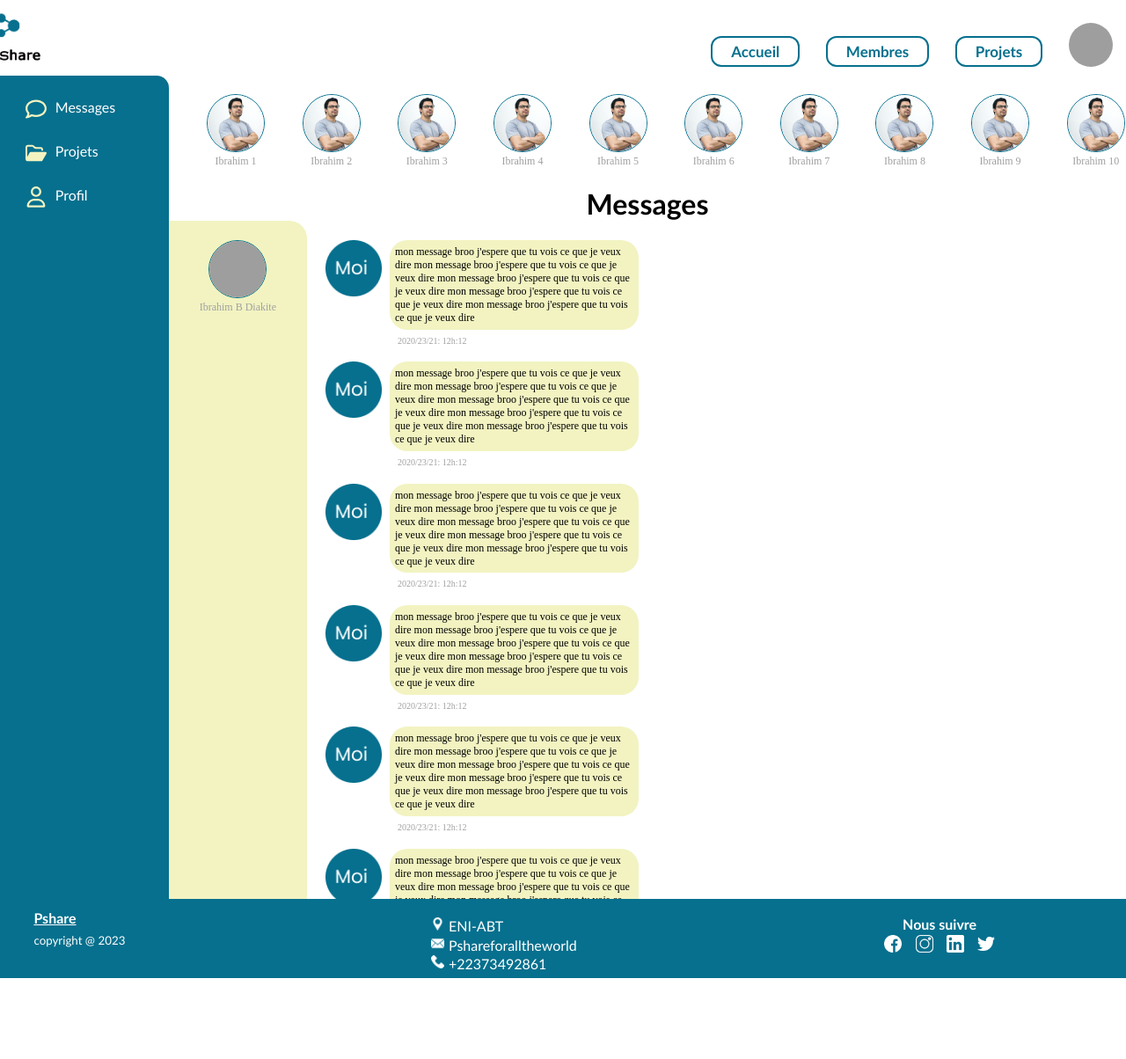
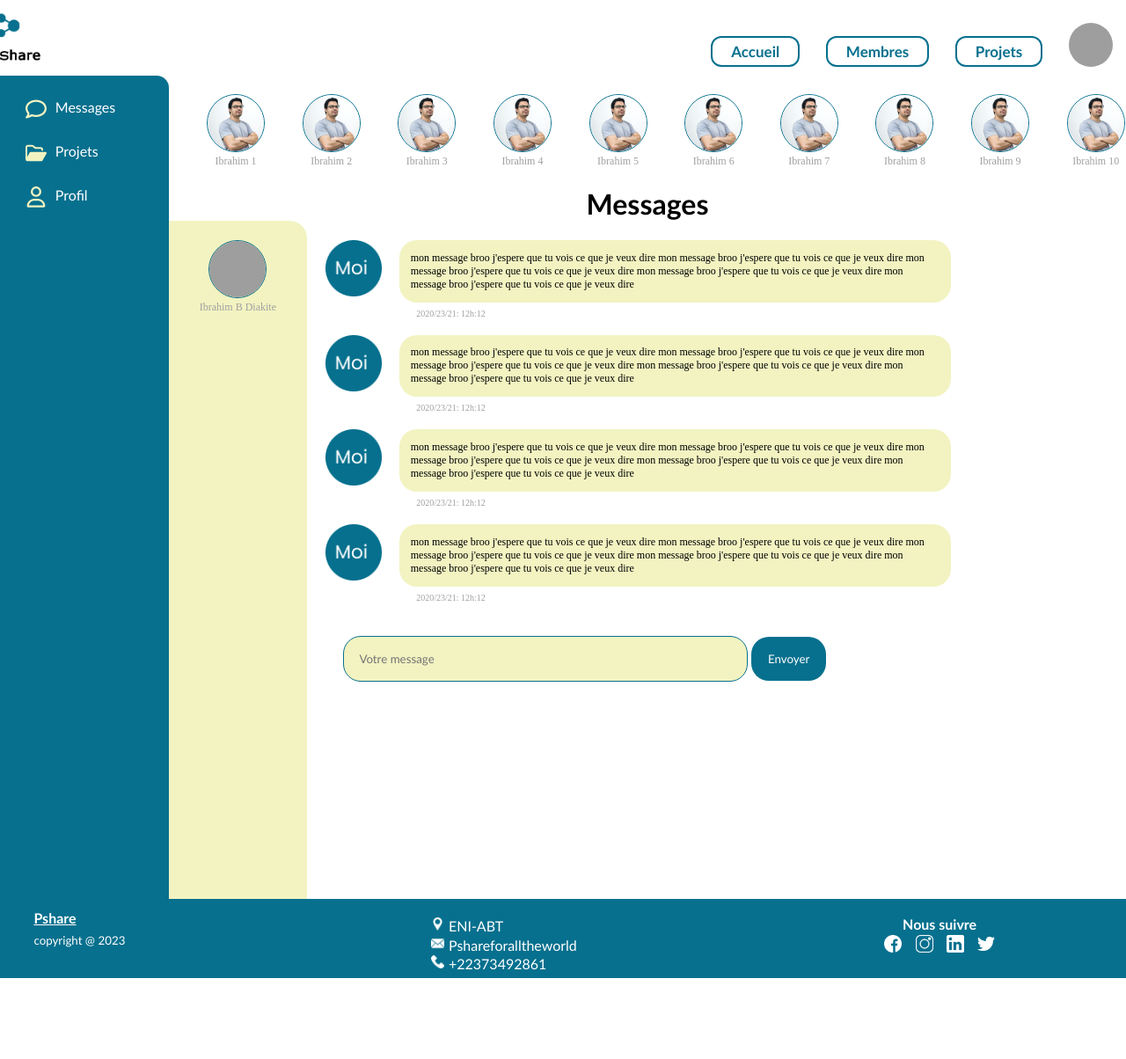
Before and after one commit to blonkon/Pshare, a PHP site: page /profil.html in a window 1280 px wide. Shown: the top 1204 px of the page at 88% size. Run offline with PHP 8.4, Linux system fonts and the light colour scheme; grey boxes are pictures that could not be loaded.

Commit message:
messages

```diff
--- a/profil.css
+++ b/profil.css
@@ -158,6 +158,7 @@ text-align: center;
 .content{
     width: 85%;
     padding: 2%;
+    padding-bottom: 0%;
     overflow-y: auto;
 }
 .content::-webkit-scrollbar{
@@ -170,7 +171,7 @@ text-align: center;
 }
 .messagebox {
     display: flex;
-    width: 40%;
+    width: 80%;
     margin-bottom: 2%;
 }
 .messagebox img{
@@ -192,6 +193,31 @@ text-align: center;
     font-family: "Poppins";
 
 }
+
+.fixed-element {
+    position: sticky;
+    bottom: 0;
+    background-color: white;
+    padding: 20px;
+    z-index: 1;
+  }
+  .fixed-element input[type=text]{
+    border: 1px solid #06708e;
+    outline: none;
+    background-color: #F2F3C1;
+    border-radius: 20px;
+    padding: 2%;
+    width: 50%;
+  }
+  .fixed-element input[type=submit]{
+    outline: none;
+    border: none;
+    border-radius: 20px;
+    background-color: #06708e;
+    padding: 2%;
+    width: 10%;
+    color: #ffff;
+  }
 /* Fin Sidebar */
 
 
--- a/profil.html
+++ b/profil.html
@@ -83,117 +83,7 @@
                             </p>
                             <span>2020/23/21: 12h:12</span>
                         </div>
-                    </div> <div class="messagebox">
-                        <img src="../Pshare/image/moi.png" alt="">
-                        <div>
-                            <p>mon message broo j'espere que tu vois ce que je veux dire
-                                mon message broo j'espere que tu vois ce que je veux dire
-                                mon message broo j'espere que tu vois ce que je veux dire
-                                mon message broo j'espere que tu vois ce que je veux dire
-                                mon message broo j'espere que tu vois ce que je veux dire
-                            </p>
-                            <span>2020/23/21: 12h:12</span>
-                        </div>
-                    </div> <div class="messagebox">
-                        <img src="../Pshare/image/moi.png" alt="">
-                        <div>
-                            <p>mon message broo j'espere que tu vois ce que je veux dire
-                                mon message broo j'espere que tu vois ce que je veux dire
-                                mon message broo j'espere que tu vois ce que je veux dire
-                                mon message broo j'espere que tu vois ce que je veux dire
-                                mon message broo j'espere que tu vois ce que je veux dire
-                            </p>
-                            <span>2020/23/21: 12h:12</span>
-                        </div>
-                    </div> <div class="messagebox">
-                        <img src="../Pshare/image/moi.png" alt="">
-                        <div>
-                            <p>mon message broo j'espere que tu vois ce que je veux dire
-                                mon message broo j'espere que tu vois ce que je veux dire
-                                mon message broo j'espere que tu vois ce que je veux dire
-                                mon message broo j'espere que tu vois ce que je veux dire
-                                mon message broo j'espere que tu vois ce que je veux dire
-                            </p>
-                            <span>2020/23/21: 12h:12</span>
-                        </div>
-                    </div> <div class="messagebox">
-                        <img src="../Pshare/image/moi.png" alt="">
-                        <div>
-                            <p>mon message broo j'espere que tu vois ce que je veux dire
-                                mon message broo j'espere que tu vois ce que je veux dire
-                                mon message broo j'espere que tu vois ce que je veux dire
-                                mon message broo j'espere que tu vois ce que je veux dire
-                                mon message broo j'espere que tu vois ce que je veux dire
-                            </p>
-                            <span>2020/23/21: 12h:12</span>
-                        </div>
-                    </div> <div class="messagebox">
-                        <img src="../Pshare/image/moi.png" alt="">
-                        <div>
-                            <p>mon message broo j'espere que tu vois ce que je veux dire
-                                mon message broo j'espere que tu vois ce que je veux dire
-                                mon message broo j'espere que tu vois ce que je veux dire
-                                mon message broo j'espere que tu vois ce que je veux dire
-                                mon message broo j'espere que tu vois ce que je veux dire
-                            </p>
-                            <span>2020/23/21: 12h:12</span>
-                        </div>
-                    </div> <div class="messagebox">
-                        <img src="../Pshare/image/moi.png" alt="">
-                        <div>
-                            <p>mon message broo j'espere que tu vois ce que je veux dire
-                                mon message broo j'espere que tu vois ce que je veux dire
-                                mon message broo j'espere que tu vois ce que je veux dire
-                                mon message broo j'espere que tu vois ce que je veux dire
-                                mon message broo j'espere que tu vois ce que je veux dire
-                            </p>
-                            <span>2020/23/21: 12h:12</span>
-                        </div>
-                    </div> <div class="messagebox">
-                        <img src="../Pshare/image/moi.png" alt="">
-                        <div>
-                            <p>mon message broo j'espere que tu vois ce que je veux dire
-                                mon message broo j'espere que tu vois ce que je veux dire
-                                mon message broo j'espere que tu vois ce que je veux dire
-                                mon message broo j'espere que tu vois ce que je veux dire
-                                mon message broo j'espere que tu vois ce que je veux dire
-                            </p>
-                            <span>2020/23/21: 12h:12</span>
-                        </div>
-                    </div> <div class="messagebox">
-                        <img src="../Pshare/image/moi.png" alt="">
-                        <div>
-                            <p>mon message broo j'espere que tu vois ce que je veux dire
-                                mon message broo j'espere que tu vois ce que je veux dire
-                                mon message broo j'espere que tu vois ce que je veux dire
-                                mon message broo j'espere que tu vois ce que je veux dire
-                                mon message broo j'espere que tu vois ce que je veux dire
-                            </p>
-                            <span>2020/23/21: 12h:12</span>
-                        </div>
-                    </div> <div class="messagebox">
-                        <img src="../Pshare/image/moi.png" alt="">
-                        <div>
-                            <p>mon message broo j'espere que tu vois ce que je veux dire
-                                mon message broo j'espere que tu vois ce que je veux dire
-                                mon message broo j'espere que tu vois ce que je veux dire
-                                mon message broo j'espere que tu vois ce que je veux dire
-                                mon message broo j'espere que tu vois ce que je veux dire
-                            </p>
-                            <span>2020/23/21: 12h:12</span>
-                        </div>
-                    </div> <div class="messagebox">
-                        <img src="../Pshare/image/moi.png" alt="">
-                        <div>
-                            <p>mon message broo j'espere que tu vois ce que je veux dire
-                                mon message broo j'espere que tu vois ce que je veux dire
-                                mon message broo j'espere que tu vois ce que je veux dire
-                                mon message broo j'espere que tu vois ce que je veux dire
-                                mon message broo j'espere que tu vois ce que je veux dire
-                            </p>
-                            <span>2020/23/21: 12h:12</span>
-                        </div>
-                    </div> <div class="messagebox">
+                    </div>                    <div class="messagebox">
                         <img src="../Pshare/image/moi.png" alt="">
                         <div>
                             <p>mon message broo j'espere que tu vois ce que je veux dire
@@ -205,7 +95,10 @@
                             <span>2020/23/21: 12h:12</span>
                         </div>
                     </div>
-
+                    <div class="fixed-element">
+                        <input type="text" placeholder="Votre message">
+                        <input type="submit" value="Envoyer">
+                      </div>
                 </div>
             </div>
         </div>
```
